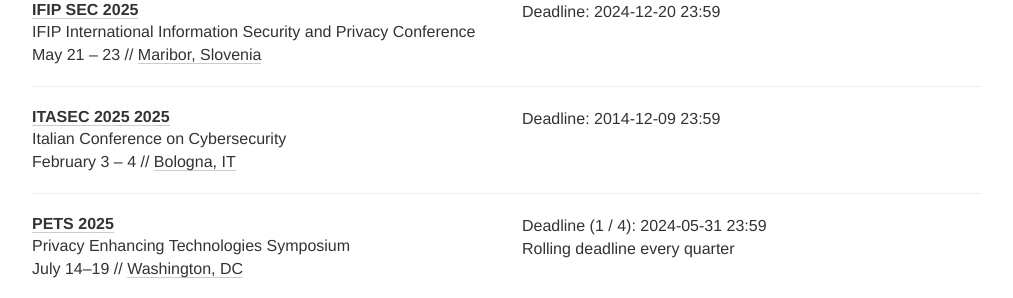
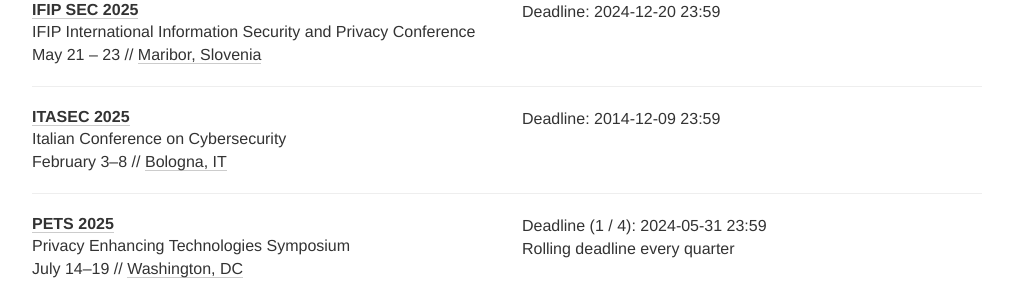
Before and after one commit to sec-deadlines/sec-deadlines.github.io, a Jekyll site: the page built from index.html, in a window 1280 px wide and 900 px high, scrolled down 4013 px. Shown: the part 152-450 px from the top of the window, without its empty margins (133-1146 px from the left). Built offline with Jekyll 4.4.1, drawn with Linux system fonts in a browser that asks for light colours; nearby versions of some CDN libraries; comment, search, counter and statistics services are not loaded.

Commit message:
Update conferences.yml

```diff
--- a/_data/conferences.yml
+++ b/_data/conferences.yml
@@ -239,14 +239,14 @@
   place: Maribor, Slovenia
   tags: [SEC, CONF]
 
-- name: ITASEC 2025
+- name: ITASEC
   description: Italian Conference on Cybersecurity
   year: 2025
   link: https://itasec.it/
   deadline: ["2014-12-09 23:59"]
-  date: February 3 - 4
+  date: February 3-8
   place: Bologna, IT
-  tags: [SEC]
+  tags: [SEC, CONF]
 
 # Privacy
 
```
